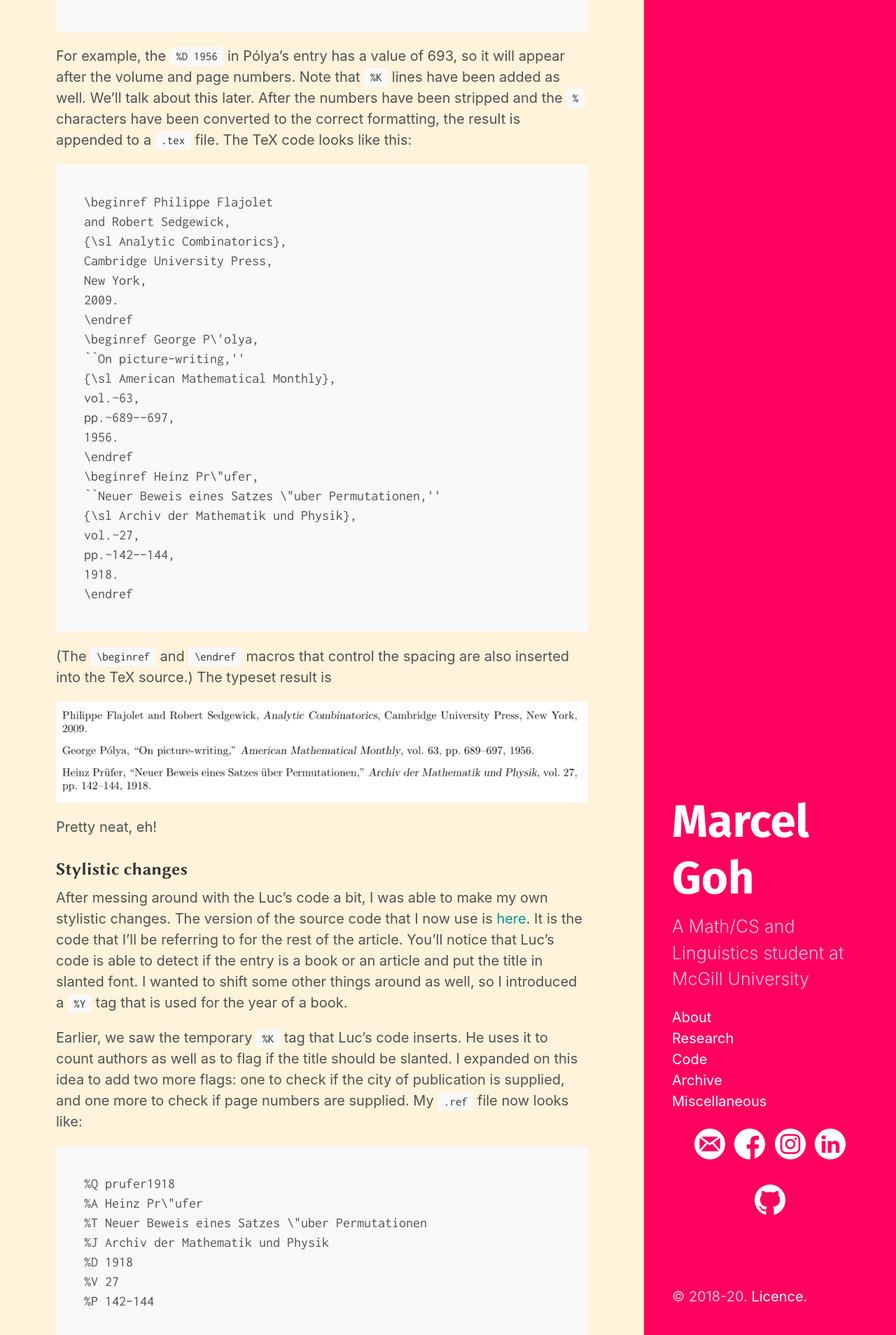
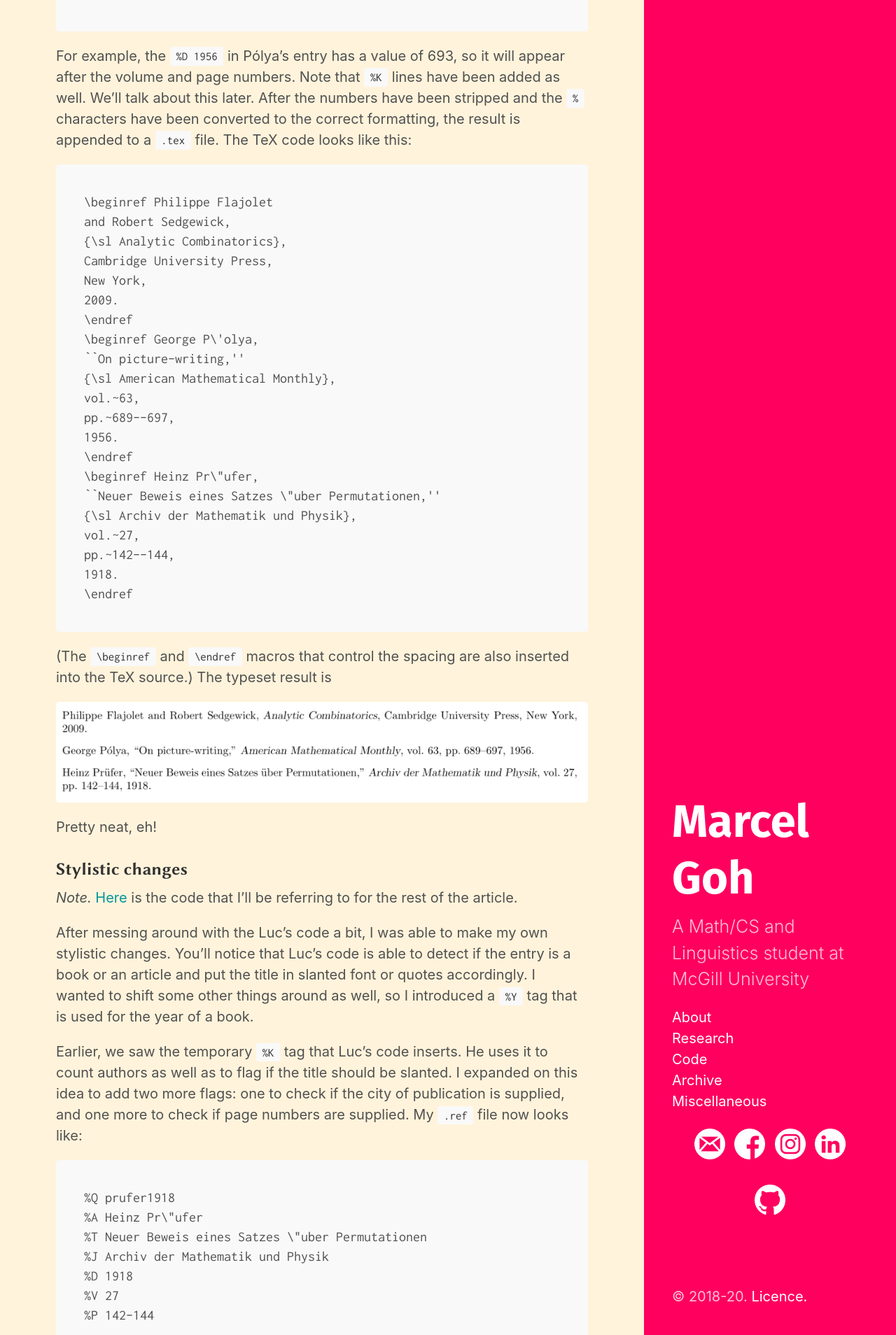
Before and after one commit to marcelgoh/marcelgoh.github.io, a Jekyll site: the page built from _posts/2020-08-01-plain-tex-references.md, in a window 1280 px wide. Shown: the part 3092-5000 px from the top of the page at 70% size. Built offline with Jekyll 4.4.1, drawn with Linux system fonts in a browser that asks for light colours; some web fonts are replaced; formulas are drawn with MathJax 3; a script that is not in the unit is left out.

Commit message:
Small edit

```diff
--- a/_posts/2020-08-01-plain-tex-references.md
+++ b/_posts/2020-08-01-plain-tex-references.md
@@ -149,10 +149,12 @@ Pretty neat, eh!
 
 ### Stylistic changes
 
-After messing around with the Luc's code a bit, I was able to make my own stylistic changes. The version
-of the source code that I now use is [here]({{ site.baseurl }}/media/plain-tex-references/source.txt). It
-is the code that I'll be referring to for the rest of the article. You'll notice that Luc's code is able
-to detect if the entry is a book or an article and put the title in slanted font. I wanted to shift some
+_Note._  [Here]({{ site.baseurl }}/media/plain-tex-references/source.txt)
+is the code that I'll be referring to for the rest of the article.
+
+After messing around with the Luc's code a bit, I was able to make my own stylistic changes. You'll notice that Luc's code is able
+to detect if the entry is a book or an article and put the title in slanted font or quotes accordingly.
+I wanted to shift some
 other things around as well, so I introduced a `%Y` tag that is used for the year of a book.
 
 Earlier, we saw the temporary `%K` tag that Luc's code inserts. He uses it to count authors as well as to
```
